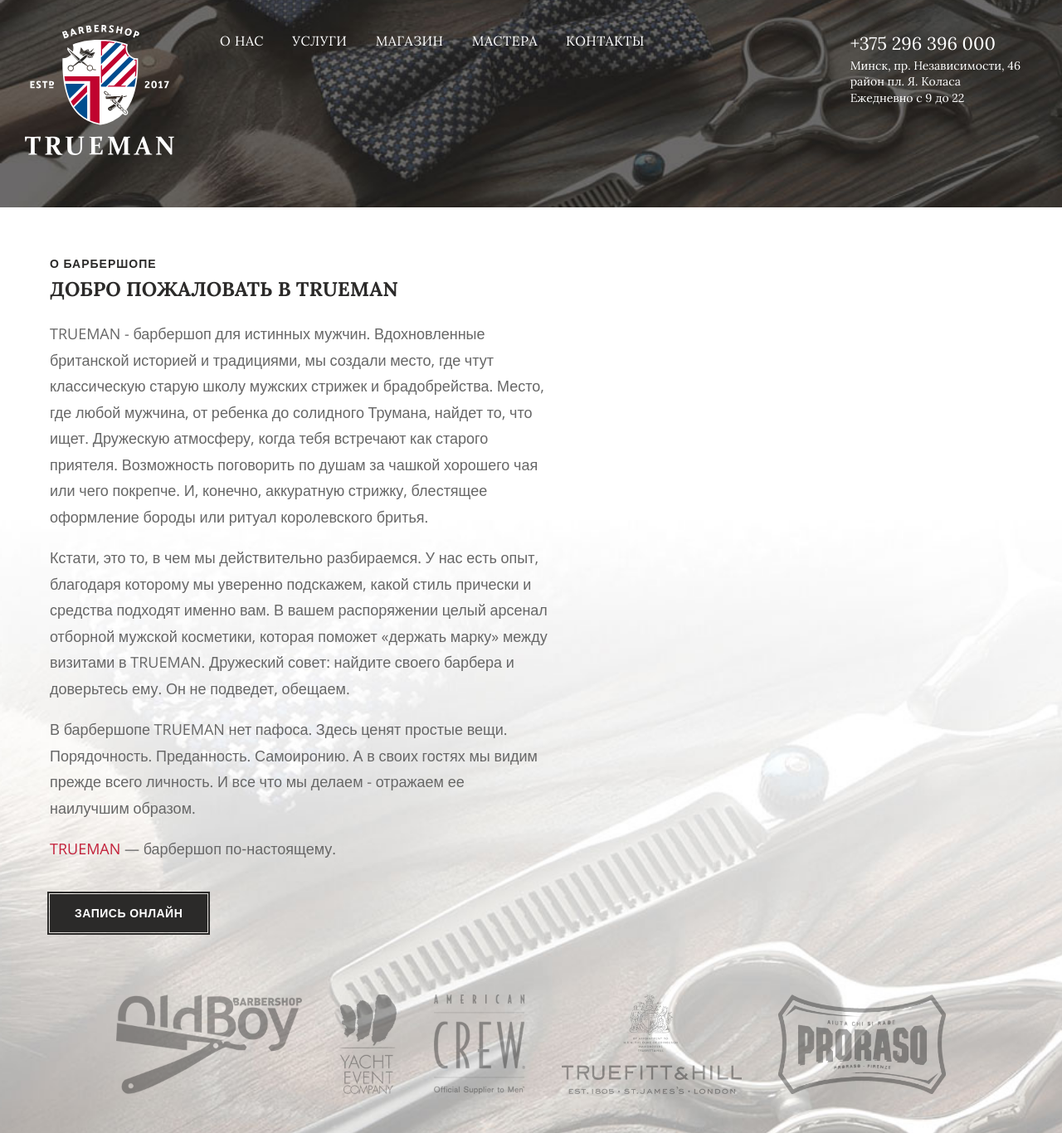
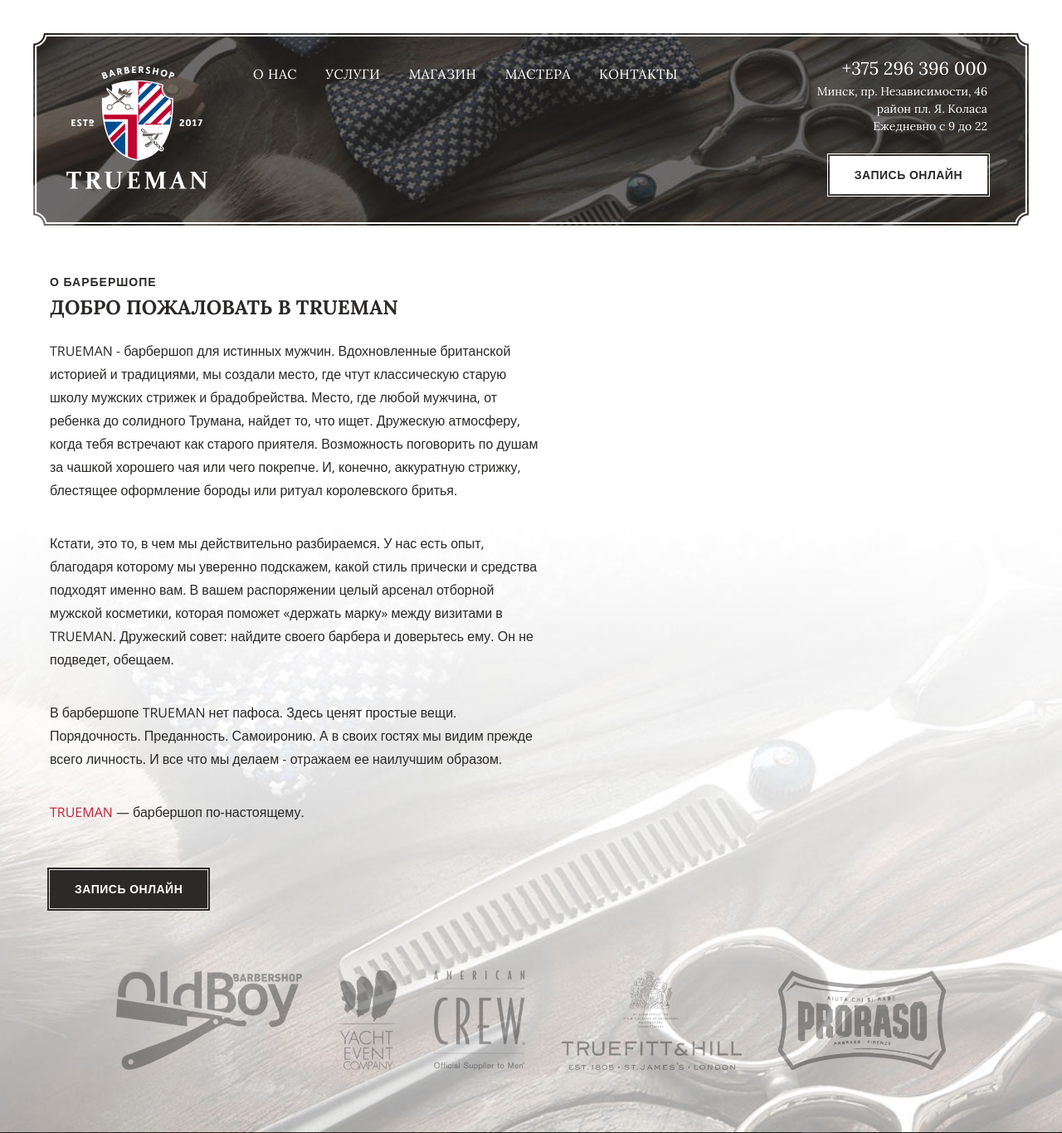
Before and after one commit to nigel-riss/trueman, a PHP site: page /about.html in a window 1280 px wide. Shown: the top 1366 px of the page at 83% size. Run offline with PHP 8.4, Linux system fonts and the light colour scheme.

Commit message:
Inner header styled, White button added, Small fixes

```diff
--- a/about.html
+++ b/about.html
@@ -15,11 +15,12 @@
       <div class="menu-icon">
         <div class="menu-icon__middle"></div>
       </div>
-      <div class="contacts">
+      <div class="contacts contacts--inner">
         <p class="contacts__phone"><a href="tel:+375296396000">+375 296 396 000</a></p>
         <p class="contacts__address">Минск, пр. Независимости, 46<br>район пл. Я. Коласа<br>Ежедневно с 9 до 22</p>
+        <div class="contacts__checkin"><a class="button button--white" href="#">Запись онлайн</a></div>
       </div>
-      <div class="logo">
+      <div class="logo logo--inner">
         <p class="logo__text">Barbershop Trueman</p>
         <div class="logo__image"><img src="img/logo.svg" alt="Trueman Barbershop Logo"/></div>
       </div>
--- a/index.html
+++ b/index.html
@@ -48,7 +48,7 @@
       </header>
       <div class="about__content">
         <p class="about__description">TRUEMAN — барбершоп для истинных мужчин. В барбершопе TRUEMAN нет пафоса. Здесь ценят простые вещи. Порядочность. Преданность. Самоиронию. А в своих гостях мы видим прежде всего личность.<br><br><em>TRUEMAN</em> — барбершоп по&#8209;настоящему.</p>
-        <div class="about__more"><a class="button button--simple" href="#">Подробнее</a></div>
+        <div class="about__more"><a class="button button--simple" href="about.html">Подробнее</a></div>
         <div class="about__deco"><img src="" alt="Barber at work"/></div>
       </div>
     </section>
--- a/styles.css
+++ b/styles.css
@@ -441,6 +441,15 @@ em {
     color: #2b2a29;
     background-color: transparent;
     background-color: rgba(255, 255, 255, 0.4); }
+  .button--white {
+    color: #2b2a29;
+    background-color: #ffffff;
+    transition: all 0.3s ease-out; }
+    .button--white::before {
+      border: 1px solid #ffffff; }
+    .button--white:hover {
+      color: #ffffff;
+      background-color: #2b2a29; }
 
 .social-icon {
   display: inline-block;
@@ -506,10 +515,32 @@ em {
 .inner-header {
   position: relative;
   padding: 30px;
+  padding-bottom: 10px;
   background-color: #1a1210;
   background-image: url("./img/about-header-bg.jpg");
   background-size: cover;
   background-position: center center; }
+  @media (min-width: 700px) {
+    .inner-header {
+      margin: 40px;
+      margin-bottom: 0;
+      padding: 40px; } }
+  @media (min-width: 1400px) {
+    .inner-header {
+      padding: 50px; } }
+  .inner-header__border {
+    position: absolute;
+    left: 0;
+    top: 0;
+    z-index: 1;
+    display: none;
+    width: 100%;
+    height: 100%;
+    border: 18px solid transparent;
+    border-image: url("./img/white-inv-border.png") 36; }
+    @media (min-width: 900px) {
+      .inner-header__border {
+        display: block; } }
 
 .logo {
   position: relative;
@@ -526,6 +557,11 @@ em {
     .logo {
       padding: 0;
       width: 180px; } }
+  @media (min-width: 700px) {
+    .logo--inner {
+      width: 170px;
+      margin: 0;
+      padding: 0; } }
   .logo__text {
     display: none; }
   .logo__image {
@@ -695,7 +731,7 @@ em {
       position: absolute;
       bottom: auto;
       right: 70px;
-      top: 30px; } }
+      top: 25px; } }
   @media (min-width: 900px) {
     .contacts {
       right: 40px; } }
@@ -703,20 +739,23 @@ em {
     .contacts {
       right: 50px;
       top: 40px; } }
+  @media (min-width: 700px) {
+    .contacts--inner {
+      top: 30px; } }
+  @media (min-width: 1400px) {
+    .contacts--inner {
+      top: 35px; } }
   .contacts__phone {
     margin: 0;
     margin-left: -0.25em;
     padding: 0;
     padding-top: 3px;
     text-align: center; }
-    @media (min-width: 900px) {
+    @media (min-width: 700px) {
       .contacts__phone {
         margin: 0;
         padding: 0;
         text-align: right; } }
-    @media (min-width: 1200px) {
-      .contacts__phone {
-        text-align: left; } }
     .contacts__phone a {
       color: #ffffff;
       font-family: "Lora", serif;
@@ -731,7 +770,7 @@ em {
           font-size: 1.5rem; } }
   .contacts__address {
     display: none; }
-    @media (min-width: 900px) {
+    @media (min-width: 700px) {
       .contacts__address {
         display: block;
         margin: 0;
@@ -739,16 +778,20 @@ em {
         padding: 0;
         font-family: "Lora", serif;
         font-size: 0.875rem;
-        line-height: 1.3;
+        line-height: 1.5;
         text-align: right; } }
     @media (min-width: 1200px) {
       .contacts__address {
-        text-align: left;
         font-size: 0.875rem;
-        line-height: 1.4; } }
+        line-height: 1.5; } }
     @media (min-width: 1400px) {
       .contacts__address {
         font-size: 1rem; } }
+  .contacts__checkin {
+    position: relative;
+    z-index: 5;
+    padding-top: 25px;
+    text-align: right; }
 
 .caption {
   position: relative;
@@ -853,7 +896,8 @@ em {
       width: 1280px;
       margin: 0 auto; } }
   .about__description {
-    color: #676767;
+    padding-bottom: 20px;
+    color: #2b2a29;
     font-size: 1rem;
     line-height: 1.75; }
     @media (min-width: 900px) {
@@ -861,8 +905,7 @@ em {
         width: 400px; } }
     @media (min-width: 1200px) {
       .about__description {
-        width: 600px;
-        font-size: 1.125rem; } }
+        width: 600px; } }
   .about__more {
     padding: 20px 0;
     text-align: center; }
```
